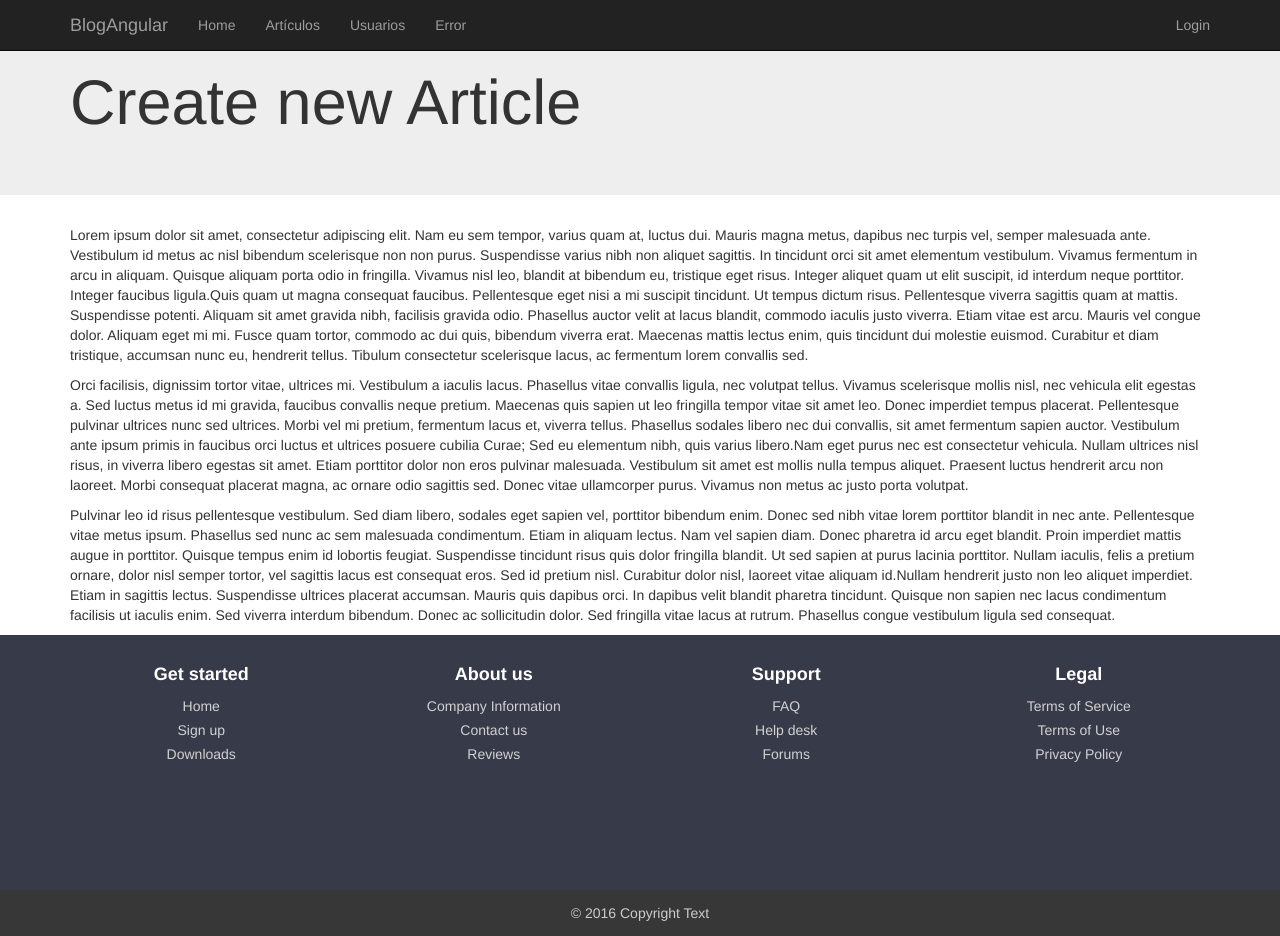
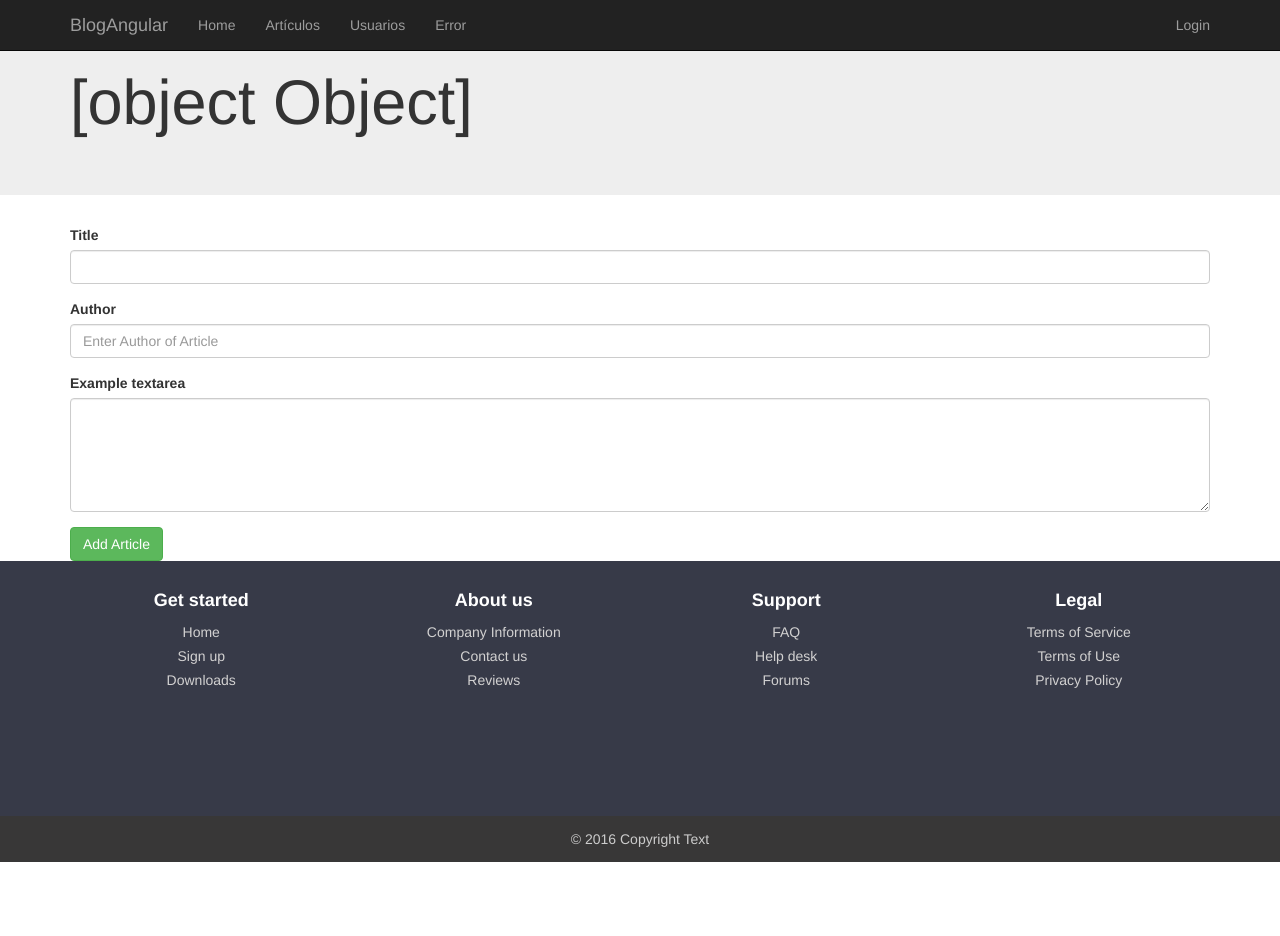
Before and after one commit to vmvalle/BlogAngular, an Angular app: page /articles/new in a window 1280 px wide. After the commit the page ends 862 px from the top, so only its background shows below. Built offline with nearby package versions, Linux system fonts and the light colour scheme; some icons are missing.

Commit message:
Añadidos datos del formulario de creación de un artículo. Falta que funcione el two-way-data-binding

```diff
--- a/src/app/components/article.component.ts
+++ b/src/app/components/article.component.ts
@@ -1,19 +1,28 @@
 import {Component, OnInit} from '@angular/core';
-
+import {ActivatedRoute, Router} from "@angular/router";
+import {ArticlesService} from "../services/articles.service";
+import {Article} from "../models/article";
 
 @Component({
   selector: 'article-add',
-  templateUrl: '../views/article-add.html'
+  templateUrl: '../views/article-add.html',
+  providers: [ArticlesService]
 })
 export class ArticleComponent implements OnInit {
   public title: string;
-  public subTitle: string;
+  public article: Article;
 
   constructor() {
     this.title = 'Create new Article';
+    this.article = new Article(null, '', '', null, '', null);
   }
 
   ngOnInit() {
     console.log('Se ha cargado el componente ARTICLE');
   }
+
+  onSubmit() {
+    console.log(this.article);
+  }
+
 }
--- a/src/app/views/article-add.html
+++ b/src/app/views/article-add.html
@@ -4,7 +4,19 @@
   </div>
 </div>
 <div class="container">
-  <p>Lorem ipsum dolor sit amet, consectetur adipiscing elit. Nam eu sem tempor, varius quam at, luctus dui. Mauris magna metus, dapibus nec turpis vel, semper malesuada ante. Vestibulum id metus ac nisl bibendum scelerisque non non purus. Suspendisse varius nibh non aliquet sagittis. In tincidunt orci sit amet elementum vestibulum. Vivamus fermentum in arcu in aliquam. Quisque aliquam porta odio in fringilla. Vivamus nisl leo, blandit at bibendum eu, tristique eget risus. Integer aliquet quam ut elit suscipit, id interdum neque porttitor. Integer faucibus ligula.Quis quam ut magna consequat faucibus. Pellentesque eget nisi a mi suscipit tincidunt. Ut tempus dictum risus. Pellentesque viverra sagittis quam at mattis. Suspendisse potenti. Aliquam sit amet gravida nibh, facilisis gravida odio. Phasellus auctor velit at lacus blandit, commodo iaculis justo viverra. Etiam vitae est arcu. Mauris vel congue dolor. Aliquam eget mi mi. Fusce quam tortor, commodo ac dui quis, bibendum viverra erat. Maecenas mattis lectus enim, quis tincidunt dui molestie euismod. Curabitur et diam tristique, accumsan nunc eu, hendrerit tellus. Tibulum consectetur scelerisque lacus, ac fermentum lorem convallis sed.</p>
-  <p>Orci facilisis, dignissim tortor vitae, ultrices mi. Vestibulum a iaculis lacus. Phasellus vitae convallis ligula, nec volutpat tellus. Vivamus scelerisque mollis nisl, nec vehicula elit egestas a. Sed luctus metus id mi gravida, faucibus convallis neque pretium. Maecenas quis sapien ut leo fringilla tempor vitae sit amet leo. Donec imperdiet tempus placerat. Pellentesque pulvinar ultrices nunc sed ultrices. Morbi vel mi pretium, fermentum lacus et, viverra tellus. Phasellus sodales libero nec dui convallis, sit amet fermentum sapien auctor. Vestibulum ante ipsum primis in faucibus orci luctus et ultrices posuere cubilia Curae; Sed eu elementum nibh, quis varius libero.Nam eget purus nec est consectetur vehicula. Nullam ultrices nisl risus, in viverra libero egestas sit amet. Etiam porttitor dolor non eros pulvinar malesuada. Vestibulum sit amet est mollis nulla tempus aliquet. Praesent luctus hendrerit arcu non laoreet. Morbi consequat placerat magna, ac ornare odio sagittis sed. Donec vitae ullamcorper purus. Vivamus non metus ac justo porta volutpat.</p>
-  <p>Pulvinar leo id risus pellentesque vestibulum. Sed diam libero, sodales eget sapien vel, porttitor bibendum enim. Donec sed nibh vitae lorem porttitor blandit in nec ante. Pellentesque vitae metus ipsum. Phasellus sed nunc ac sem malesuada condimentum. Etiam in aliquam lectus. Nam vel sapien diam. Donec pharetra id arcu eget blandit. Proin imperdiet mattis augue in porttitor. Quisque tempus enim id lobortis feugiat. Suspendisse tincidunt risus quis dolor fringilla blandit. Ut sed sapien at purus lacinia porttitor. Nullam iaculis, felis a pretium ornare, dolor nisl semper tortor, vel sagittis lacus est consequat eros. Sed id pretium nisl. Curabitur dolor nisl, laoreet vitae aliquam id.Nullam hendrerit justo non leo aliquet imperdiet. Etiam in sagittis lectus. Suspendisse ultrices placerat accumsan. Mauris quis dapibus orci. In dapibus velit blandit pharetra tincidunt. Quisque non sapien nec lacus condimentum facilisis ut iaculis enim. Sed viverra interdum bibendum. Donec ac sollicitudin dolor. Sed fringilla vitae lacus at rutrum. Phasellus congue vestibulum ligula sed consequat.</p>
+  <form #article="ngForm" (ngSubmit)="onSubmit()">
+    <div class="form-group">
+      <label for="titleArticle">Title</label>
+      <input type="text" class="form-control" id="titleArticle" #title="ngModel" name="title" [(ngModel)]="article.title" required>
+    </div>
+    <div class="form-group">
+      <label for="authorArticle">Author</label>
+      <input type="text" class="form-control" id="authorArticle" placeholder="Enter Author of Article" #author="ngModel" name="author" [(ngModel)]="article.author">
+    </div>
+    <div class="form-group">
+      <label for="textArticle">Example textarea</label>
+      <textarea class="form-control" id="textArticle" rows="5" #text="ngModel" name="text" [(ngModel)]="article.text"></textarea>
+    </div>
+    <button type="submit" class="btn btn-success" value="Guardar">Add Article</button>
+  </form>
 </div>
```
